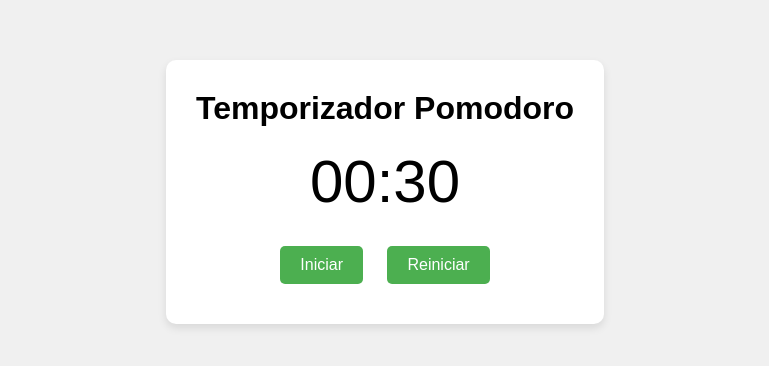
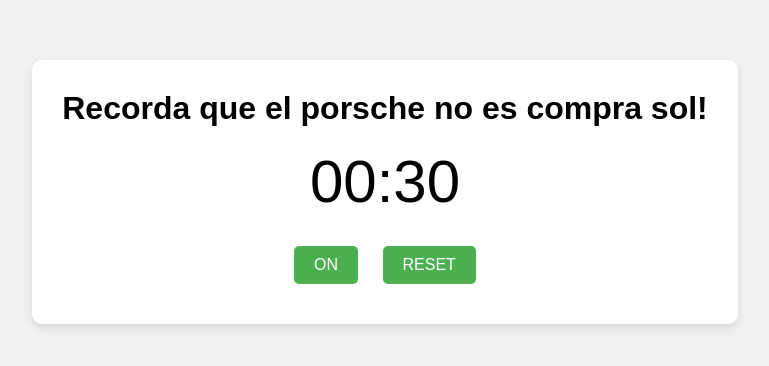
Before and after one commit to arnau013/Pomodoro, a plain HTML site: page index.html in a window 1280 px wide. Shown: the part 208-574 px from the top of the page, without its empty margins (255-1024 px from the left). Drawn offline with Linux system fonts and the light colour scheme.

Commit message:
Update index.html

```diff
--- a/index.html
+++ b/index.html
@@ -3,18 +3,18 @@
 <head>
   <meta charset="UTF-8">
   <meta name="viewport" content="width=device-width, initial-scale=1.0">
-  <title>Temporizador Pomodoroo</title>
+  <title>Tempo estudi</title>
   <link rel="stylesheet" href="styles.css">
 </head>
 <body>
   <div class="container">
-    <h1>Temporizador Pomodoro</h1>
+    <h1>Recorda que el porsche no es compra sol!</h1>
     <div id="timer">
       <p id="time">00:30</p>
     </div>
     <div>
-      <button id="startPause">Iniciar</button>
-      <button id="reset">Reiniciar</button>
+      <button id="startPause">ON</button>
+      <button id="reset">RESET</button>
     </div>
   </div>
   <script src="script.js"></script>
```
